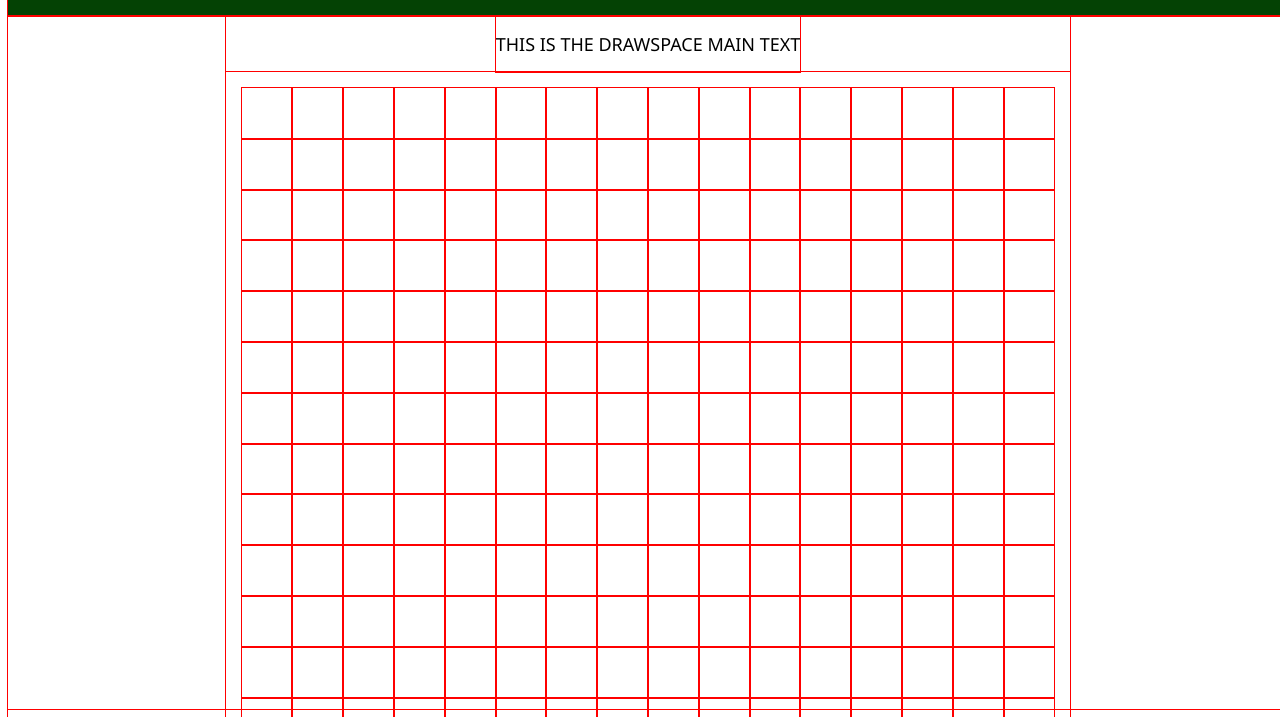
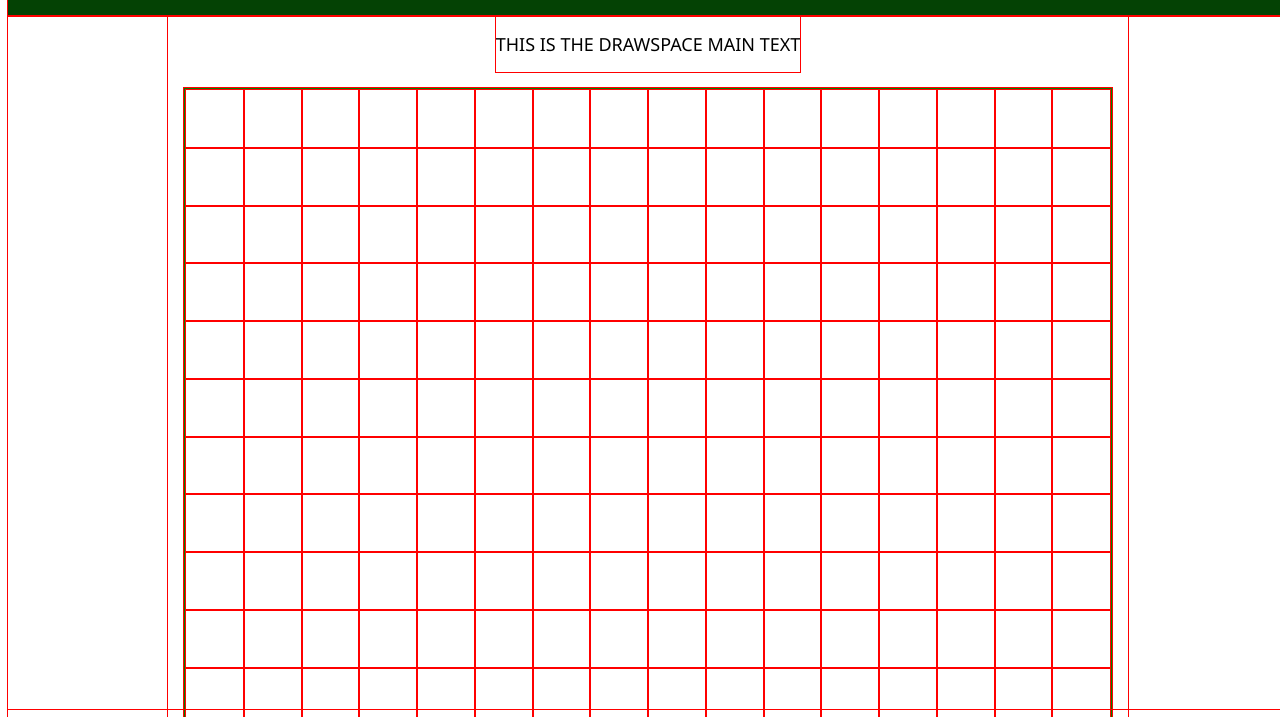
Before and after one commit to ki-me-o/etch-a-sketch, a plain HTML site: page index.html in a window 1280 px wide. Shown: the part 99-816 px from the top of the page. Drawn offline with Linux system fonts and the light colour scheme.

Commit message:
Widen the content space of the page

```diff
--- a/styles.css
+++ b/styles.css
@@ -37,7 +37,7 @@ body {
 }
 
 .content {
-    width: 66%;
+    width: 75%;
     display: flex;
     flex-direction: column;
     align-items: center;
@@ -49,7 +49,8 @@ body {
     display: flex;
     flex-flow: row wrap;
     justify-content: space-around;
-    padding: 16px;
+    border: 2px solid green;
+    margin: 16px;
 }
 
 .drawspace div {
```
